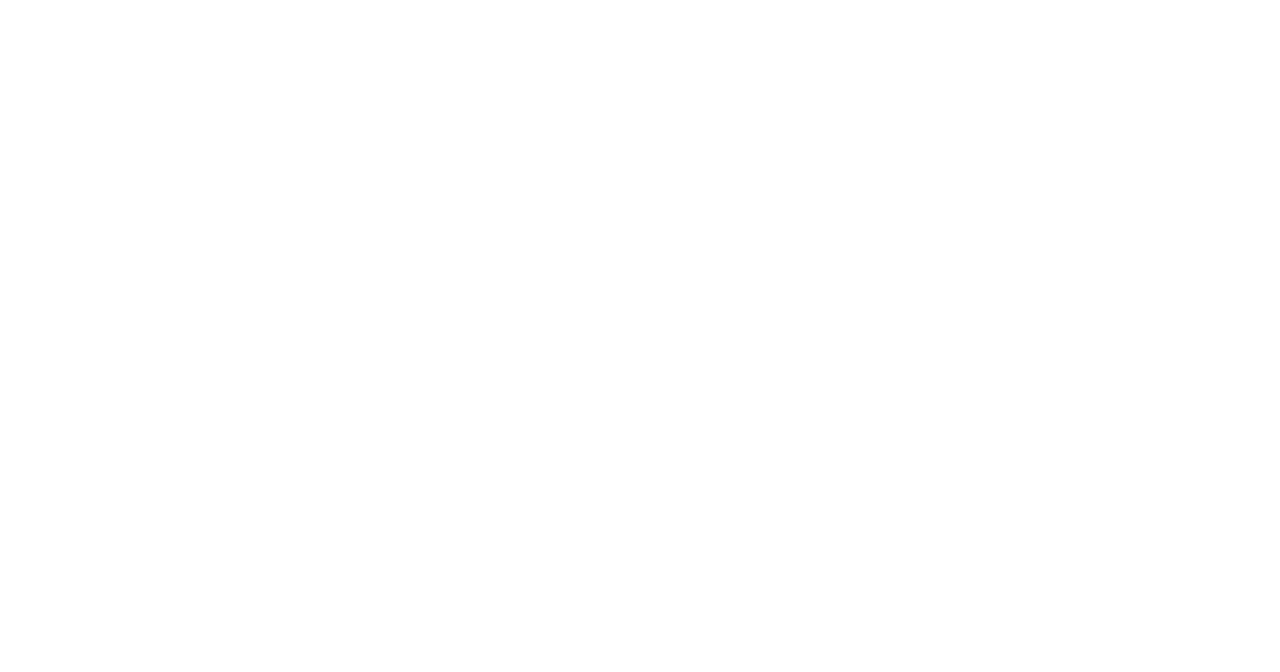
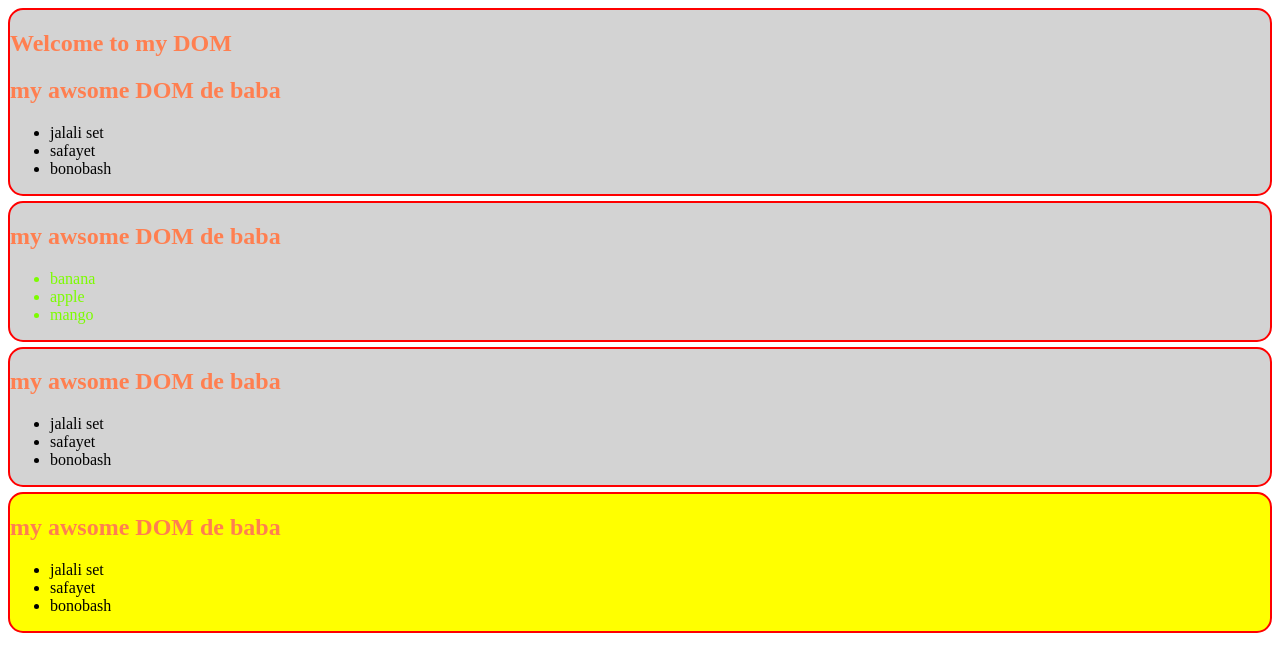
Before and after one commit to jhraju1122/Tour-Of-Dom, a plain HTML site: page index.html in a window 1280 px wide. Drawn offline with Linux system fonts and the light colour scheme.

Commit message:
added js dom

```diff
--- a/index.html
+++ b/index.html
@@ -4,8 +4,105 @@
     <meta charset="UTF-8">
     <meta name="viewport" content="width=device-width, initial-scale=1.0">
     <title>Document</title>
+    <link rel="stylesheet" href="styles.css">
 </head>
 <body>
+    <header>
+        <section>
+            <h1>Welcome to my DOM</h1>
+            <h1>my awsome DOM de baba</h1>
+            <ul>
+                <li>jalali set</li>
+                <li>safayet </li>
+                <li>bonobash</li>
+            </ul>
+        </section>
+    </header>
 
+    <main>
+        <section class="">
+            <h1 id="fruits-title ">my awsome DOM de baba</h1>
+            <ul>
+                <li class="important-places">banana</li>
+                <li class="important-places">apple</li>
+                <li class="important-places">mango</li>
+            </ul>
+        </section>
+        <section>
+            <h1 id="jalali-title">my awsome DOM de baba</h1>
+            <ul>
+                <li>jalali set</li>
+                <li>safayet </li>
+                <li>bonobash</li>
+            </ul>
+        </section>
+        <section  id="places-container">
+            <h1>my awsome DOM de baba</h1>
+            <ul class="fruits-container">
+                <li>jalali set</li>
+                <li>safayet </li>
+                <li>bonobash</li>
+            </ul>
+        </section>
+
+    </main>
+
+    <footer>
+
+    </footer>
+    <script src="js/dom.js"></script>
+    <script src="js/styleInjs.js"></script>
+    <script>
+        // const student = {
+        //     name: 'tushar',
+        //     id: 1212,
+        //     study: function(time){
+        //     console.log(time,'study kortece')
+        //     }
+        // }
+        // console.log('adding js inside the html file')
+
+        //option = 1; getElementbyTagName
+        const liCollection = document.getElementsByTagName('li');
+        for(const li of liCollection){
+            // console.log(li);
+        }
+
+
+        const allHeadings = document.getElementsByTagName('h1');
+        for(const h1 of allHeadings){
+            // console.log(h1.innerText);
+        }
+
+          //option = 2; getElementbyClassName
+        const places = document.getElementsByClassName('important-places');
+        for(const place of places){
+            // console.log(place)
+        }
+
+          //option = 3; getElementbyId
+        const fruitsTitle = document.getElementById('fruits-title');
+        fruitsT  itle.innerText = 'fruits changed by js';
+
+        // {
+        //     for(const fruit of fruits){
+        //         console.log(fruit)
+
+        //     }
+        // }
+
+
+        //option-4; querySelector All........
+        const someLi = document.querySelectorAll('.fruits-container li');
+        for(const li of someLi){
+            // console.log(li.innerText);
+        }
+
+        //option-5; queryDelector
+        const someLi = document.querySelector('.fruits-container li');
+        for(const li of someLi){
+            // console.log(li.innerText);
+        }
+    </script>
 </body>
 </html>
--- /dev/null
+++ b/js/dom.js
@@ -0,0 +1,2 @@
+console.log('hellow from js')
+console.log(document.getElementsByTagName);
--- /dev/null
+++ b/js/styleInjs.js
@@ -0,0 +1,12 @@
+const sections = document.querySelectorAll('section');
+// console.log(sections);
+for(const section of sections){
+    section.style.border = '2px solid red';
+    section.style.marginBottom = '5px' ;
+    section.style.borderRadius = '15px' ;
+    section.style.backgroundColor = 'lightgrey' ;
+}
+
+//specific id dhore style..
+const placeContainer = document.getElementById('places-container');
+placeContainer.style.backgroundColor = 'yellow';
--- /dev/null
+++ b/styles.css
@@ -0,0 +1,7 @@
+h1{
+    color: coral;
+}
+
+.important-places{
+    color:lawngreen;
+}
```
